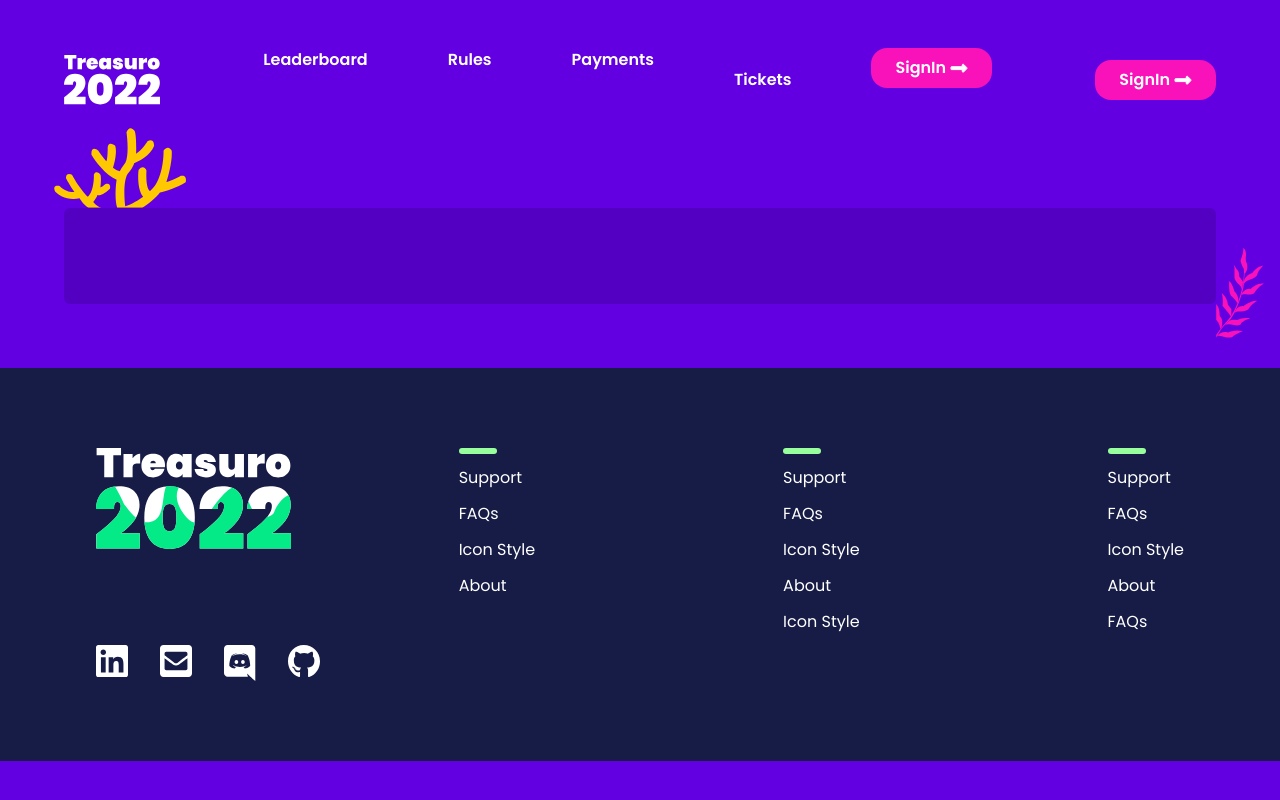
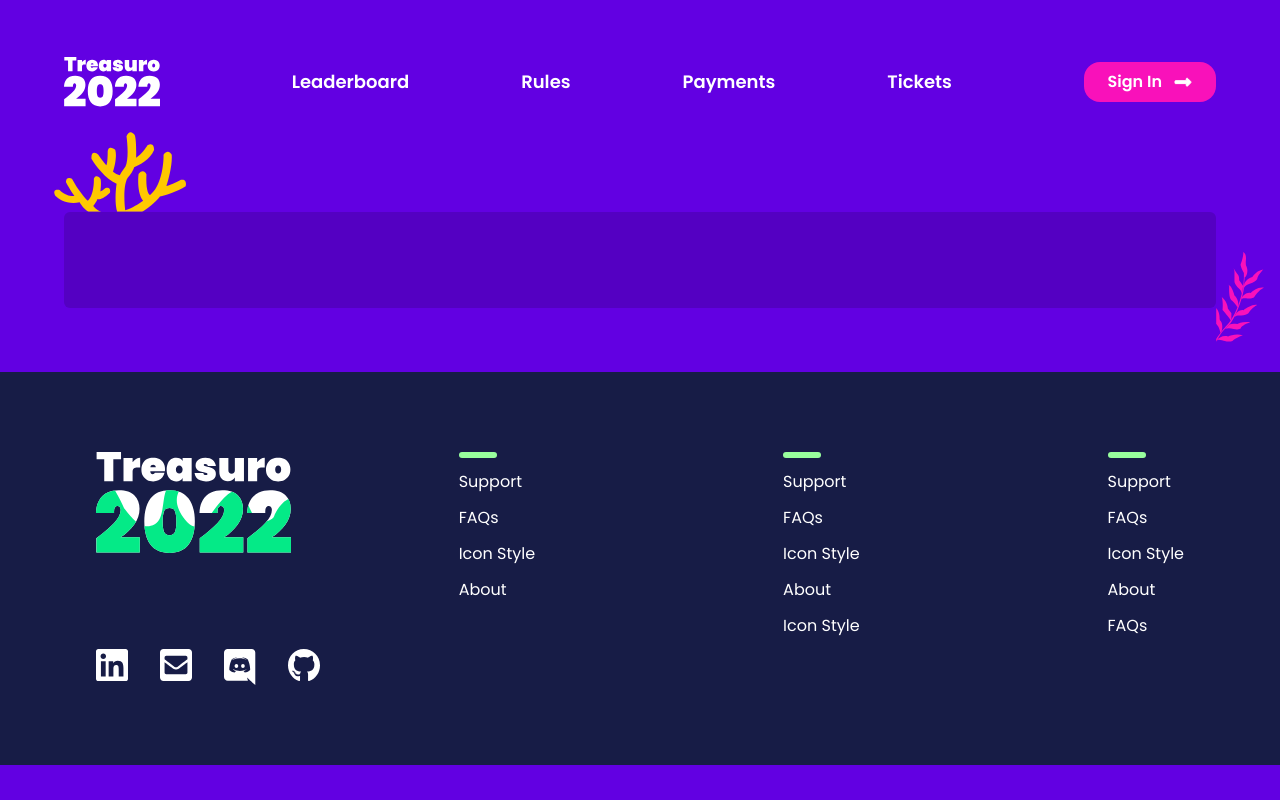
Before and after one commit to suyashrastogi7/Treasuro, a React (Create React App) app in the folder frontend/: page /template in a window 1280 px wide. Built offline with nearby package versions, Linux system fonts and the light colour scheme.

Commit message:
Fixed Navbar

```diff
--- a/frontend/src/components/Navbar/NavLinks.js
+++ b/frontend/src/components/Navbar/NavLinks.js
@@ -1,5 +1,4 @@
 import { Link } from "react-router-dom";
-import { Arrow } from "../AssetsExport";
 import axios from "axios";
 
 const NavLinks = () => {
@@ -60,27 +59,39 @@ const NavLinks = () => {
     }
 
     return (
-    <div className="relative z-10 flex flex-col gap-10 mx-6 lg:flex-row lg:gap-20 lg:mx-8">
-      <Link to="/leaderboard">
-        <span className="py-5 cursor-pointer">Leaderboard</span>
+        <div className="relative z-10 flex flex-col gap-2 mx-2 lg:flex-row lg:gap-20 lg:mx-8">
+            <Link
+                to="/leaderboard"
+                className="flex flex-col mx-4 lg:justify-center lg:items-center justify-start items-start"
+            >
+                <span className="lg:py-5 py-1 cursor-pointer text-lg">
+                    Leaderboard
+                </span>
             </Link>
-      <Link to="/">
-        <span className="py-5 cursor-pointer">Rules</span>
+            <Link
+                to="/"
+                className="flex flex-col mx-4 lg:justify-center lg:items-center justify-start items-start"
+            >
+                <span className="lg:py-5 py-1 cursor-pointer text-lg">
+                    Rules
+                </span>
             </Link>
-      <Link to="/">
-        <span className="py-5 cursor-pointer">Payments</span>
+            <Link
+                to="/"
+                className="flex flex-col mx-4 lg:justify-center lg:items-center justify-start items-start"
+            >
+                <span className="lg:py-5 py-1 cursor-pointer text-lg">
+                    Payments
+                </span>
             </Link>
             {/* <Link> */}
-      <button className="py-5 cursor-pointer" onClick={displayRazorpay}>
+            <button
+                className="lg:py-5 py-1 mx-4 cursor-pointer font-semibold text-lg lg:text-center text-left"
+                onClick={displayRazorpay}
+            >
                 Tickets
             </button>
             {/* </Link> */}
-      <Link to="/">
-        <button className="flex items-center justify-between px-3 py-2 font-semibold cursor-pointer rounded-2xl md:px-6 md:py-2 bg-hot-pink">
-          <span className="mr-1">SignIn</span>
-          <img src={Arrow} alt="arrow" />
-        </button>
-      </Link>
         </div>
     );
 };
--- a/frontend/src/components/Navbar/index.js
+++ b/frontend/src/components/Navbar/index.js
@@ -14,14 +14,18 @@ const Navbar = () => {
     return (
         <nav className="z-10 flex justify-between items-center mx-auto pt-12 mb-6 w-[90vw] text-white font-semibold">
             <Link to="/" className="z-10">
-        <img className="cursor-pointer w-24 z-10" src={LogoWhite} alt="" />
+                <img
+                    className="cursor-pointer w-24 z-10"
+                    src={LogoWhite}
+                    alt=""
+                />
             </Link>
             <div className="hidden lg:block">
                 <NavLinks />
             </div>
-      <Link to="/" className="hidden lg:block">
+            <Link to="/signin" className="hidden lg:block">
                 <button className="flex justify-between items-center cursor-pointer rounded-2xl px-3 py-2 md:px-6 md:py-2 bg-hot-pink font-semibold">
-          <span className="mr-1">SignIn</span>
+                    <span className="mr-3">Sign In</span>
                     <img src={Arrow} alt="arrow" />
                 </button>
             </Link>
@@ -46,7 +50,11 @@ const Navbar = () => {
             >
                 <div className="flex items-center justify-between mx-5 mt-12 mb-16 py-2">
                     <Link to="/" className="z-10">
-            <img className="cursor-pointer w-16 z-10" src={LogoWhite} alt="" />
+                        <img
+                            className="cursor-pointer w-16 z-10"
+                            src={LogoWhite}
+                            alt=""
+                        />
                     </Link>
                     <img
                         src={Cross}
@@ -58,9 +66,12 @@ const Navbar = () => {
                 <div className="block lg:hidden">
                     <NavLinks />
                 </div>
-        <Link to="/" className="block lg:hidden mx-4 mt-20">
+                <Link
+                    to="/signin"
+                    className="block lg:hidden mx-4 lg:mt-20 mt-8"
+                >
                     <button className="flex justify-between items-center cursor-pointer rounded-2xl px-3 py-2 md:px-6 md:py-2 bg-hot-pink font-semibold">
-            <span className="mr-1">SignIn</span>
+                        <span className="mr-3">Sign In</span>
                         <img src={Arrow} alt="arrow" />
                     </button>
                 </Link>
```
Lines whose indentation alone changed are shown as unchanged.
